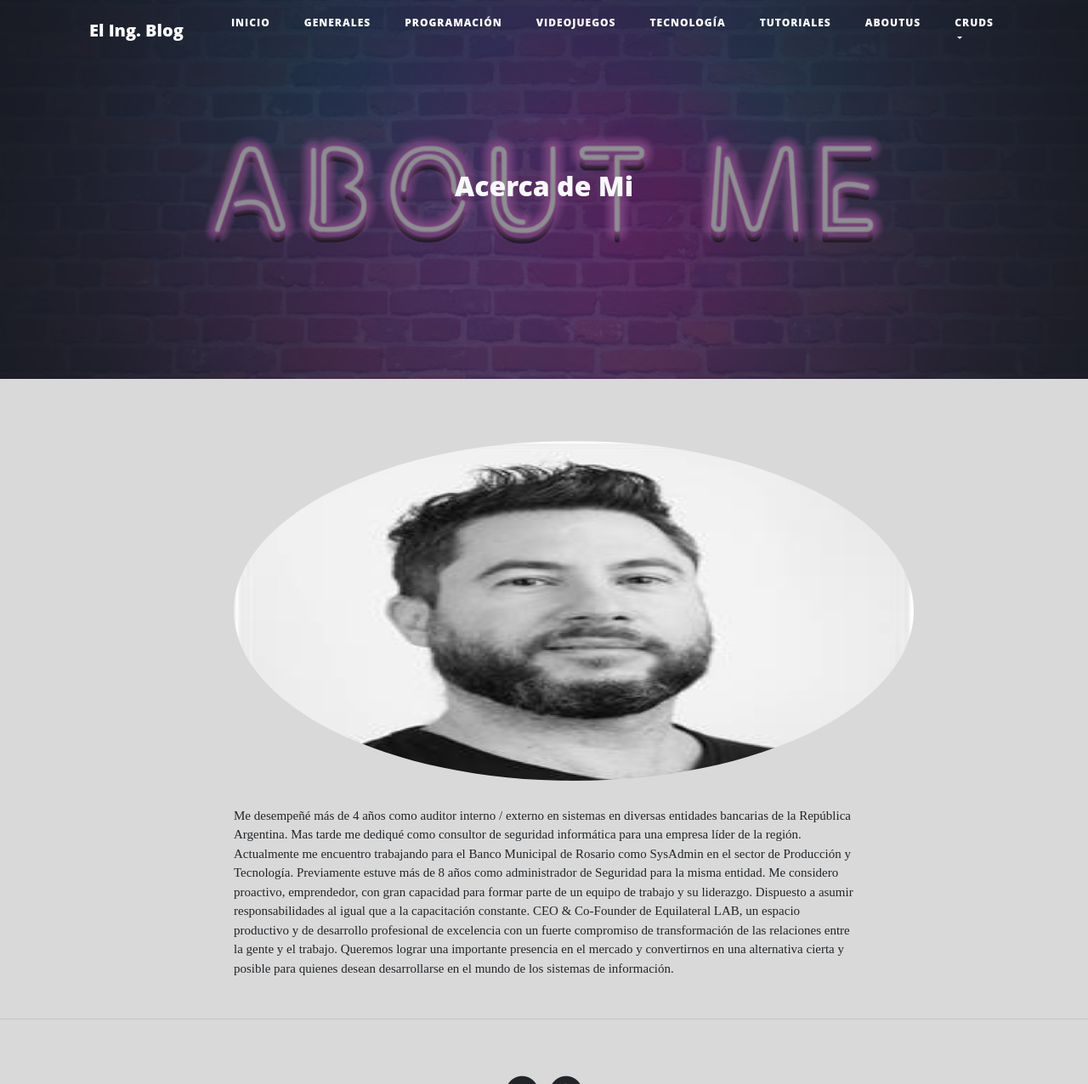
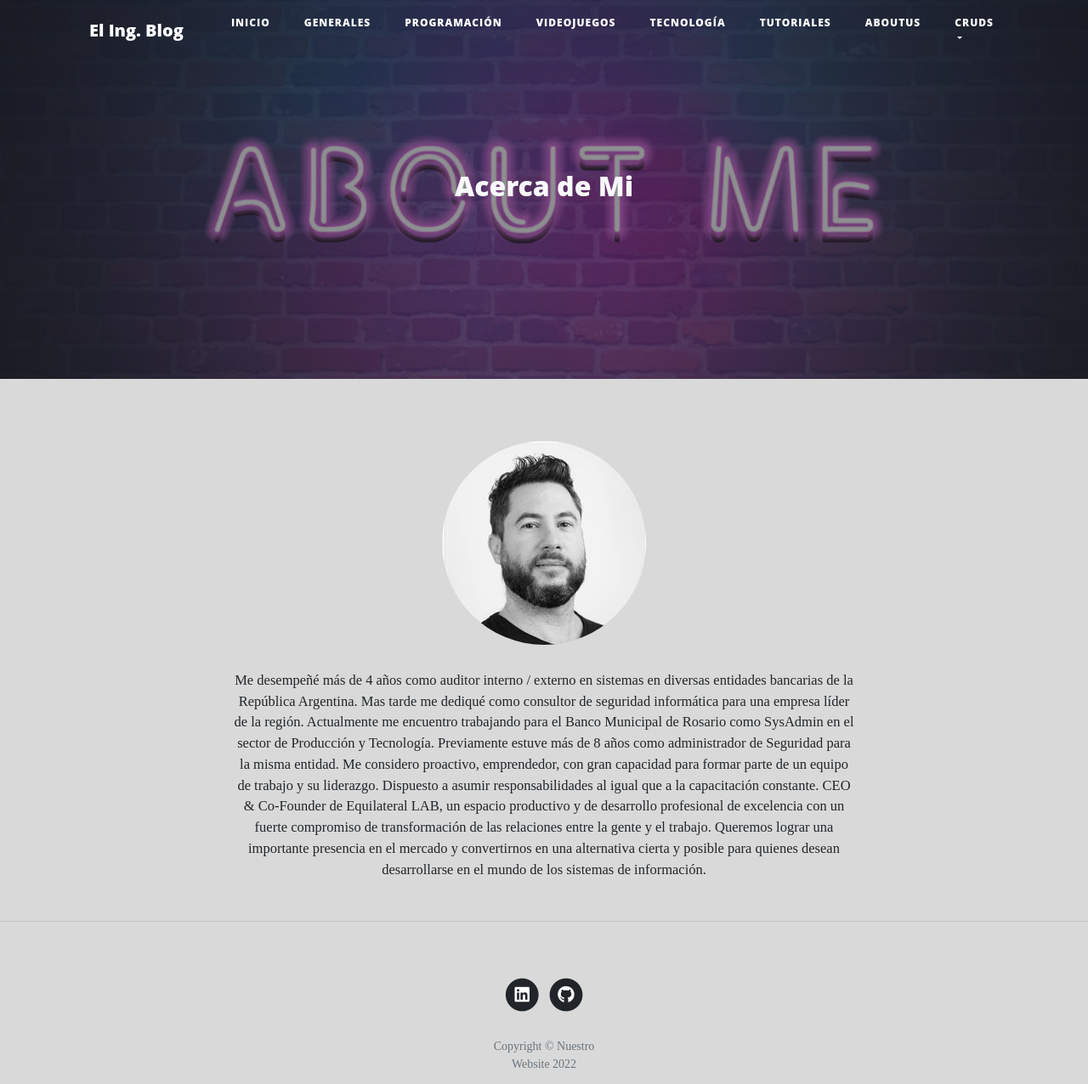
Before and after one commit to LSANGARI/ProyectoFinal, a Django app: page /aboutus/ in a window 1280 px wide. Shown: the top 1276 px of the page at 85% size. Run offline with Django 4.2, Linux system fonts and the light colour scheme; some libraries are stand-ins or nearby versions.

Commit message:
mejoras en about

```diff
--- a/Django_Blog/Templates/aboutus.html
+++ b/Django_Blog/Templates/aboutus.html
@@ -19,18 +19,19 @@ Aboutus
 
 <!--<link href="{% static 'vendor/bootstrap/css/bootstrap.min522.css' %}" rel="stylesheet">-->
 
-
+<center>
 <div >
-  <img src="{% static 'img/LeonardoSangari.jpg' %}" class="roimg-fluid rounded-circle" alt="LeonardoSangari">
+  <img src="{% static 'img/LeonardoSangari.jpg' %}" class="rounded-circle shadow-4-strong" alt="LeonardoSangari">
 </div>
 <DIV>
 
-  <P>
+  <P style="font-size:110%;">
 Me desempeñé más de 4 años como auditor interno / externo en sistemas en diversas entidades bancarias de la República Argentina. Mas tarde me dediqué como consultor de seguridad informática para una empresa líder de la región. Actualmente me encuentro trabajando para el Banco Municipal de Rosario como SysAdmin en el sector de Producción y Tecnología. Previamente estuve más de 8 años como administrador de Seguridad para la misma entidad. Me considero proactivo, emprendedor, con gran capacidad para formar parte de un equipo de trabajo y su liderazgo. Dispuesto a asumir responsabilidades al igual que a la capacitación constante.
 
 CEO & Co-Founder de Equilateral LAB, un espacio productivo y de desarrollo profesional de excelencia con un fuerte compromiso de transformación de las relaciones entre la gente y el trabajo.
 Queremos lograr una importante presencia en el mercado y convertirnos en una alternativa cierta y posible para quienes desean desarrollarse en el mundo de los sistemas de información.
   </P>
 </DIV>
+</center>
 
 {% endblock contenido %}
```
Also changed, not shown: Django_Blog/Templates/autores.html (+15 -1 lines), Django_Blog/static/img/LeonardoSangari.jpg.
